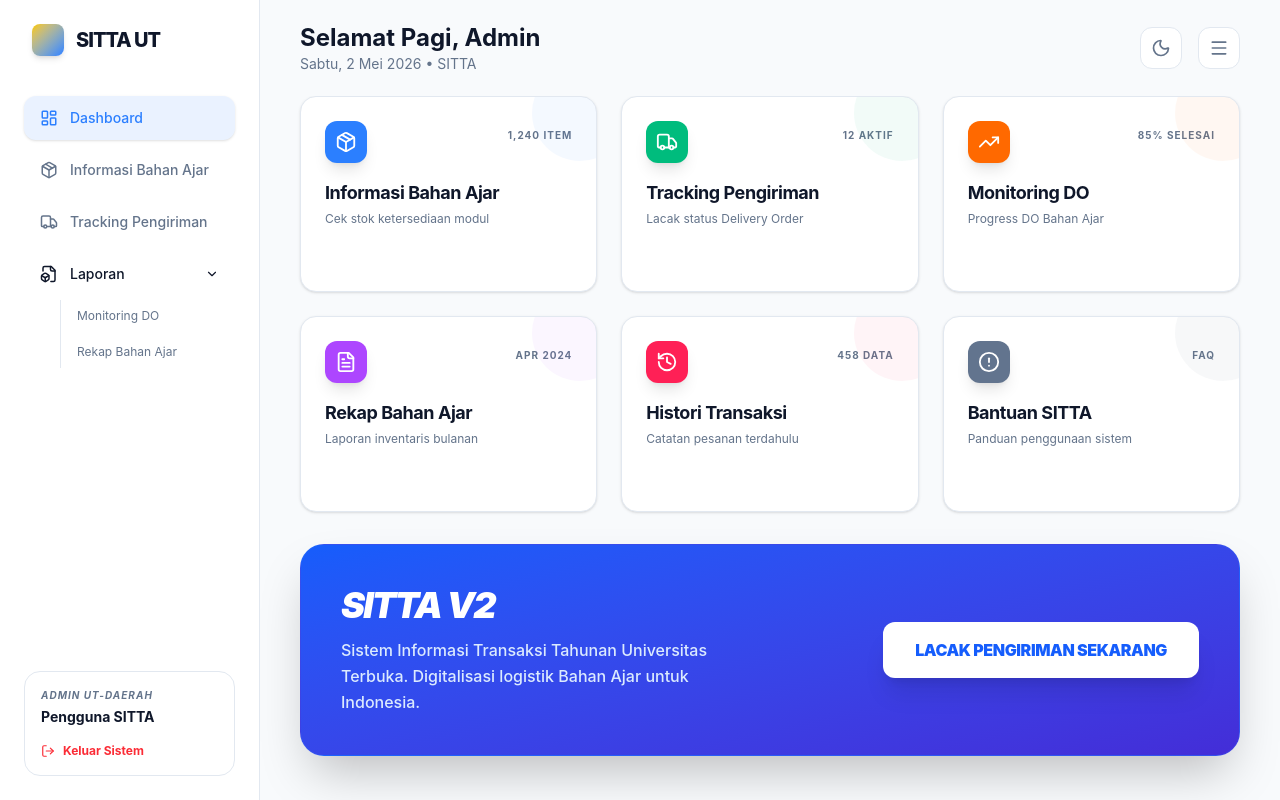
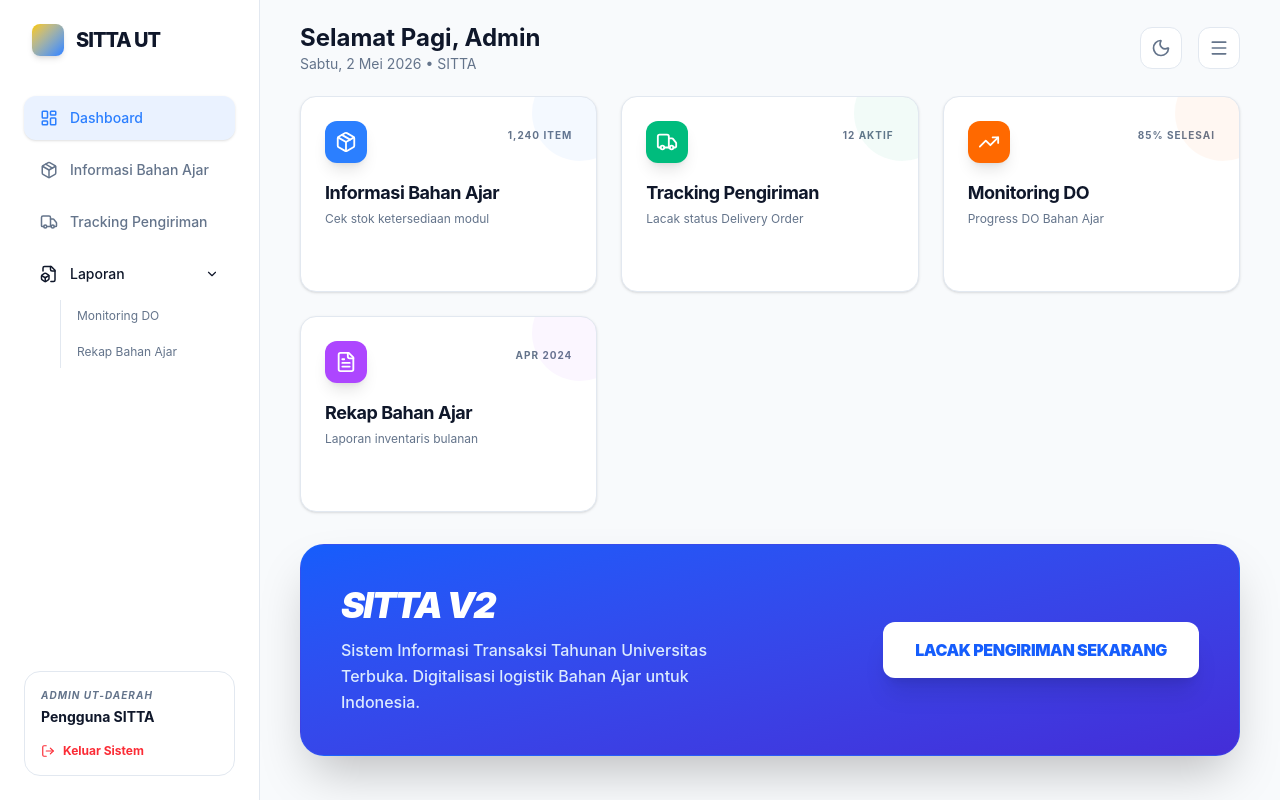
Before and after one commit to BFX18/SITTA, a React (Vite) app: page /dashboard in a window 1280 px wide. Built offline with nearby package versions, Linux system fonts and the light colour scheme; sample sign-in values are in the browser's storage.

Commit message:
fix: update dashboard

```diff
--- a/src/pages/DashboardPage.tsx
+++ b/src/pages/DashboardPage.tsx
@@ -48,22 +48,6 @@ export default function DashboardPage() {
       color: 'bg-purple-500',
       stats: 'Apr 2024'
     },
-    {
-      title: 'Histori Transaksi',
-      desc: 'Catatan pesanan terdahulu',
-      icon: History,
-      path: '#',
-      color: 'bg-rose-500',
-      stats: '458 Data'
-    },
-    {
-      title: 'Bantuan SITTA',
-      desc: 'Panduan penggunaan sistem',
-      icon: AlertCircle,
-      path: '#',
-      color: 'bg-slate-500',
-      stats: 'FAQ'
-    }
   ];
 
   return (
```
